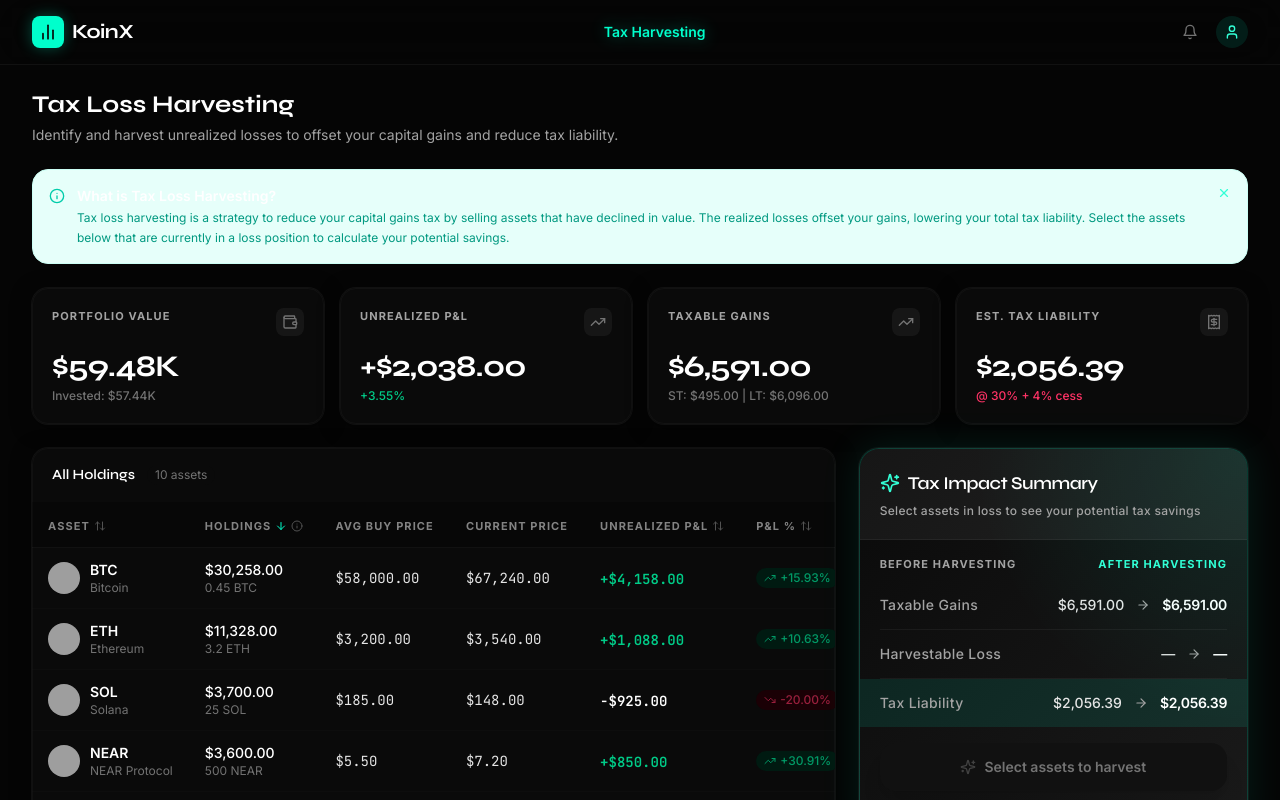
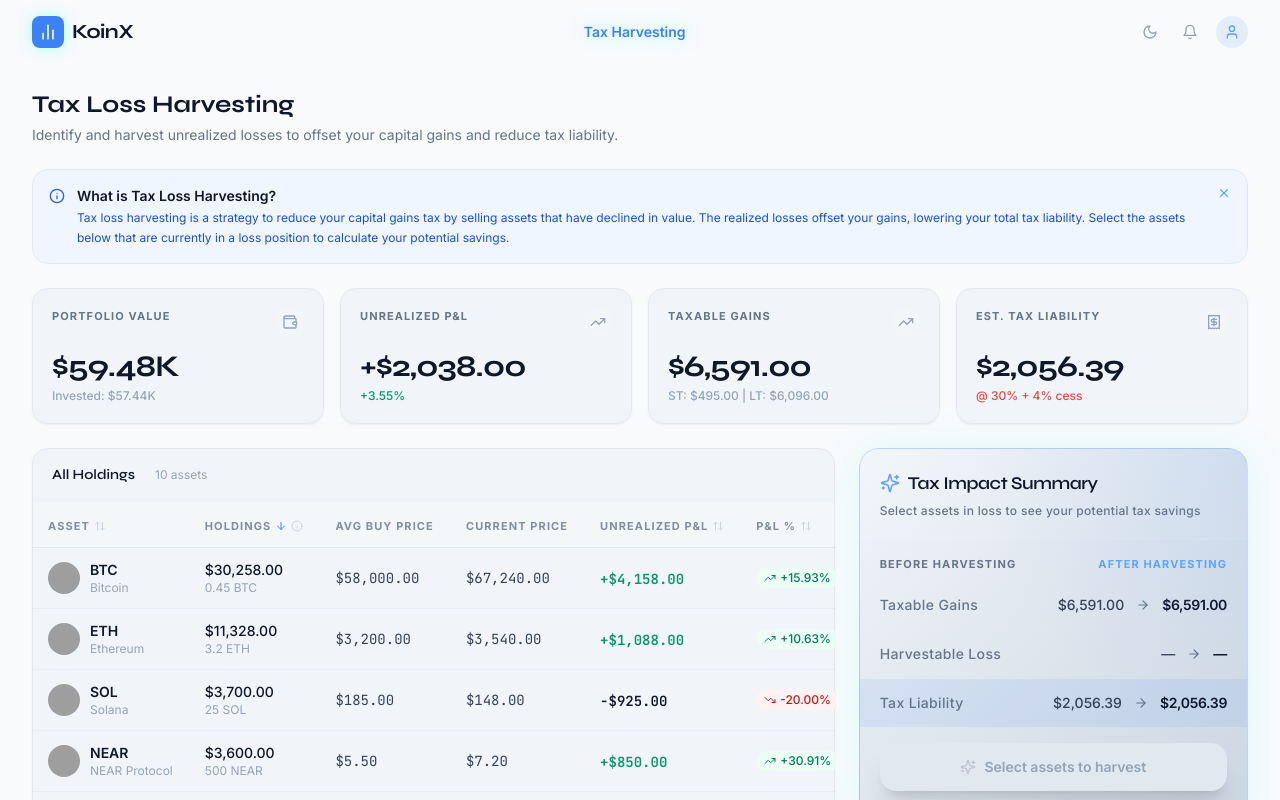
Before and after one commit to mmaroof487/KoinX-TLH, a Next.js app: page / in a window 1280 px wide. Shown: the top 800 px of the page. Built offline with nearby package versions, Linux system fonts and the light colour scheme; grey boxes are pictures that could not be loaded.

Commit message:
feat: implement next-themes toggle and framer-motion animations to fulfill assignment standout requirements

```diff
--- a/app/globals.css
+++ b/app/globals.css
@@ -1,12 +1,94 @@
-
 @tailwind base;
 @tailwind components;
 @tailwind utilities;
 
-:root {
-}
+@layer base {
+  :root {
+    --brand-50: 239 246 255;
+    --brand-100: 219 234 254;
+    --brand-200: 191 219 254;
+    --brand-300: 147 197 253;
+    --brand-400: 96 165 250;
+    --brand-500: 59 130 246;
+    --brand-600: 37 99 235;
+    --brand-700: 29 78 216;
 
-@layer base {
+    --surface-0: 255 255 255;
+    --surface-50: 248 250 252;
+    --surface-100: 241 245 249;
+    --surface-200: 226 232 240;
+    --surface-300: 203 213 225;
+
+    --ink-900: 15 23 42;
+    --ink-700: 51 65 85;
+    --ink-500: 100 116 139;
+    --ink-400: 148 163 184;
+    --ink-300: 203 213 225;
+
+    --gain-50: 236 253 245;
+    --gain-100: 209 250 229;
+    --gain-500: 16 185 129;
+    --gain-600: 5 150 105;
+    --gain-700: 4 120 87;
+
+    --loss-50: 254 242 242;
+    --loss-100: 254 226 226;
+    --loss-500: 239 68 68;
+    --loss-600: 220 38 38;
+    --loss-700: 185 28 28;
+
+    --shadow-card: 0 1px 3px 0 rgb(0 0 0 / 0.05), 0 1px 2px -1px rgb(0 0 0 / 0.05);
+    --shadow-card-hover: 0 10px 40px -10px rgb(0 0 0 / 0.12), 0 4px 6px -4px rgb(0 0 0 / 0.05);
+    --shadow-button-glow: none;
+    --shadow-modal: 0 20px 25px -5px rgb(0 0 0 / 0.1), 0 8px 10px -6px rgb(0 0 0 / 0.1);
+
+    --card-border: 1px solid rgba(0, 0, 0, 0.05);
+    --body-bg-image: none;
+  }
+
+  .dark {
+    --brand-50: 230 255 250;
+    --brand-100: 204 255 245;
+    --brand-200: 153 255 235;
+    --brand-300: 102 255 224;
+    --brand-400: 51 255 214;
+    --brand-500: 0 255 204;
+    --brand-600: 0 204 170;
+    --brand-700: 0 153 128;
+
+    --surface-0: 0 0 0;
+    --surface-50: 5 5 5;
+    --surface-100: 10 10 10;
+    --surface-200: 17 17 17;
+    --surface-300: 26 26 26;
+
+    --ink-900: 255 255 255;
+    --ink-700: 229 229 229;
+    --ink-500: 163 163 163;
+    --ink-400: 115 115 115;
+    --ink-300: 82 82 82;
+
+    --gain-50: 0 26 17;
+    --gain-100: 0 51 34;
+    --gain-500: 0 255 170;
+    --gain-600: 0 204 136;
+    --gain-700: 0 153 102;
+
+    --loss-50: 26 0 5;
+    --loss-100: 51 0 10;
+    --loss-500: 255 51 102;
+    --loss-600: 204 41 82;
+    --loss-700: 153 31 61;
+
+    --shadow-card: 0 0 0 1px rgb(255 255 255 / 0.05), 0 4px 20px rgb(0 0 0 / 0.5);
+    --shadow-card-hover: 0 0 0 1px rgb(0 255 204 / 0.2), 0 8px 30px rgb(0 0 0 / 0.8);
+    --shadow-button-glow: 0 0 20px rgba(0, 255, 204, 0.4);
+    --shadow-modal: 0 0 0 1px rgb(255 255 255 / 0.1), 0 20px 60px rgb(0 0 0 / 0.8);
+
+    --card-border: 1px solid rgba(255, 255, 255, 0.03);
+    --body-bg-image: radial-gradient(circle at 50% -20%, rgba(0, 255, 204, 0.03) 0%, transparent 50%);
+  }
+
   * {
     box-sizing: border-box;
   }
@@ -18,16 +100,16 @@
   }
 
   body {
-    @apply bg-surface-50 text-ink-900 font-sans;
+    @apply bg-surface-50 text-ink-900 font-sans transition-colors duration-300;
     font-size: 14px;
     line-height: 1.5;
-    background-image: radial-gradient(circle at 50% -20%, rgba(0, 255, 204, 0.03) 0%, transparent 50%);
+    background-image: var(--body-bg-image);
   }
 }
 
 @layer components {
   .card {
-    @apply bg-surface-100 rounded-2xl shadow-card relative overflow-hidden;
+    @apply bg-surface-100 rounded-2xl shadow-card relative overflow-hidden transition-all duration-300;
   }
 
   .card::before {
@@ -35,34 +117,32 @@
     position: absolute;
     inset: 0;
     pointer-events: none;
-    border: 1px solid rgba(255, 255, 255, 0.03);
+    border: var(--card-border);
     border-radius: inherit;
   }
 
   .card-hover {
-    @apply transition-all duration-300 hover:shadow-card-hover hover:-translate-y-1;
+    @apply hover:shadow-card-hover hover:-translate-y-1;
   }
 
   .badge-gain {
-    @apply inline-flex items-center gap-1 px-2 py-0.5 rounded-full text-xs font-medium bg-gain-50 text-gain-700;
+    @apply inline-flex items-center gap-1 px-2 py-0.5 rounded-full text-xs font-medium bg-gain-50 text-gain-700 border border-gain-500/20;
   }
 
   .badge-loss {
-    @apply inline-flex items-center gap-1 px-2 py-0.5 rounded-full text-xs font-medium bg-loss-50 text-loss-700;
+    @apply inline-flex items-center gap-1 px-2 py-0.5 rounded-full text-xs font-medium bg-loss-50 text-loss-700 border border-loss-500/20;
   }
 
   .badge-neutral {
-    @apply inline-flex items-center gap-1 px-2 py-0.5 rounded-full text-xs font-medium bg-surface-100 text-ink-500;
+    @apply inline-flex items-center gap-1 px-2 py-0.5 rounded-full text-xs font-medium bg-surface-100 text-ink-500 border border-ink-500/20;
   }
 }
 
-/* Scrollbar */
 ::-webkit-scrollbar { width: 6px; height: 6px; }
 ::-webkit-scrollbar-track { @apply bg-surface-100; }
 ::-webkit-scrollbar-thumb { @apply bg-ink-300 rounded-full; }
 ::-webkit-scrollbar-thumb:hover { @apply bg-ink-400; }
 
-/* Table scroll on mobile */
 .table-scroll {
   overflow-x: auto;
   -webkit-overflow-scrolling: touch;
--- a/app/layout.tsx
+++ b/app/layout.tsx
@@ -2,6 +2,7 @@
 import type { Metadata } from "next";
 import { Inter, Syne, JetBrains_Mono } from "next/font/google";
 import { Providers } from "./providers";
+import { ThemeProvider } from "@/components/providers/ThemeProvider";
 import "./globals.css";
 
 const inter = Inter({
@@ -31,8 +32,10 @@ export const metadata: Metadata = {
 export default function RootLayout({ children }: { children: React.ReactNode }) {
   return (
     <html lang="en" className={`${inter.variable} ${syne.variable} ${jetbrains.variable}`}>
-      <body>
-        <Providers>{children}</Providers>
+      <body suppressHydrationWarning>
+        <ThemeProvider attribute="class" defaultTheme="system" enableSystem disableTransitionOnChange>
+          <Providers>{children}</Providers>
+        </ThemeProvider>
       </body>
     </html>
   );
--- a/components/dashboard/HoldingsTable.tsx
+++ b/components/dashboard/HoldingsTable.tsx
@@ -3,6 +3,7 @@
 import { useState, useMemo } from "react";
 import Image from "next/image";
 import { ArrowUpDown, ArrowUp, ArrowDown, Info } from "lucide-react";
+import { motion, AnimatePresence } from "framer-motion";
 import { fmt, pnlColor, cn } from "@/utils/format";
 import { Tooltip } from "@/components/ui/Tooltip";
 import { PnLBadge } from "@/components/ui/PnLBadge";
@@ -149,7 +150,8 @@ export function HoldingsTable({
               <ColHeader label="P&L %" sortK="unrealizedPnLPct" />
             </tr>
           </thead>
-          <tbody>
+          <motion.tbody layout>
+            <AnimatePresence>
             {loading
               ? Array.from({ length: 5 }).map((_, i) => <SkeletonRow key={i} />)
               : sorted.length === 0
@@ -160,12 +162,17 @@ export function HoldingsTable({
                   </td>
                 </tr>
               )
-              : sorted.map((asset) => {
+              : sorted.map((asset, i) => {
                 const isSelected = selectedIds.has(asset.id);
                 const isLoss = asset.status === "loss";
 
                 return (
-                  <tr
+                  <motion.tr
+                    layout
+                    initial={{ opacity: 0, y: 10 }}
+                    animate={{ opacity: 1, y: 0 }}
+                    exit={{ opacity: 0 }}
+                    transition={{ delay: i * 0.03, duration: 0.2 }}
                     key={asset.id}
                     role={highlightLosses && isLoss ? "button" : "row"}
                     tabIndex={highlightLosses && isLoss ? 0 : undefined}
@@ -223,11 +230,12 @@ export function HoldingsTable({
                     <td className="px-4 py-3">
                       <PnLBadge value={asset.unrealizedPnL} pct={asset.unrealizedPnLPct} />
                     </td>
-                  </tr>
+                  </motion.tr>
                 );
               })
             }
-          </tbody>
+            </AnimatePresence>
+          </motion.tbody>
         </table>
       </div>
     </div>
--- a/components/harvesting/HarvestingPanel.tsx
+++ b/components/harvesting/HarvestingPanel.tsx
@@ -2,6 +2,7 @@
 "use client";
 import { useMemo } from "react";
 import { ArrowRight, Sparkles, CheckCircle2, AlertCircle } from "lucide-react";
+import { motion, AnimatePresence } from "framer-motion";
 import { fmt, cn } from "@/utils/format";
 import { Skeleton } from "@/components/ui/Skeleton";
 import { Button } from "@/components/ui/Button";
@@ -33,14 +34,18 @@ function CompareRow({ label, before, after, positive, highlight }: CompareRowPro
       <div className="flex items-center gap-3">
         <span className="text-sm font-medium text-ink-700">{before}</span>
         <ArrowRight className="w-3.5 h-3.5 text-ink-500 flex-shrink-0" />
-        <span className={cn(
+        <motion.span
+          key={after}
+          initial={{ opacity: 0, y: -10 }}
+          animate={{ opacity: 1, y: 0 }}
+          className={cn(
             "text-sm font-semibold tracking-tight",
             positive === true && "text-gain-400",
             positive === false && "text-loss-400",
-          positive === undefined && "text-white"
+            positive === undefined && "text-ink-900"
           )}>
           {after}
-        </span>
+        </motion.span>
       </div>
     </div>
   );
@@ -105,8 +110,16 @@ export function HarvestingPanel({ summary, harvestingResult, selectedCount, load
         </div>
 
         {/* Savings highlight */}
+        <AnimatePresence mode="popLayout">
           {hasSavings && selectedCount > 0 ? (
-          <div className="mb-6 p-4 rounded-xl bg-gain-500/10 border border-gain-500/20 relative overflow-hidden group">
+            <motion.div
+              key="savings"
+              initial={{ opacity: 0, height: 0, scale: 0.95 }}
+              animate={{ opacity: 1, height: "auto", scale: 1 }}
+              exit={{ opacity: 0, height: 0, scale: 0.95 }}
+              transition={{ type: "spring", bounce: 0, duration: 0.4 }}
+              className="mb-6 p-4 rounded-xl bg-gain-500/10 border border-gain-500/20 relative overflow-hidden group"
+            >
             <div className="absolute inset-0 bg-gradient-to-r from-gain-500/0 via-gain-500/10 to-gain-500/0 translate-x-[-100%] group-hover:translate-x-[100%] transition-transform duration-1000" />
             <div className="flex items-start gap-3 relative">
               <CheckCircle2 className="w-5 h-5 text-gain-400 flex-shrink-0 mt-0.5" />
@@ -119,17 +132,25 @@ export function HarvestingPanel({ summary, harvestingResult, selectedCount, load
                 </p>
               </div>
             </div>
-          </div>
+            </motion.div>
           ) : selectedCount > 0 && !hasSavings ? (
-          <div className="mb-6 p-4 rounded-xl bg-white/5 border border-white/10">
+            <motion.div
+              key="no-savings"
+              initial={{ opacity: 0, height: 0, scale: 0.95 }}
+              animate={{ opacity: 1, height: "auto", scale: 1 }}
+              exit={{ opacity: 0, height: 0, scale: 0.95 }}
+              transition={{ type: "spring", bounce: 0, duration: 0.4 }}
+              className="mb-6 p-4 rounded-xl bg-white/5 border border-white/10"
+            >
             <div className="flex items-start gap-3">
               <AlertCircle className="w-5 h-5 text-ink-400 flex-shrink-0 mt-0.5" />
               <p className="text-xs text-ink-400 font-medium leading-relaxed">
                 Selected assets don't reduce your current tax liability. Try selecting different assets.
               </p>
             </div>
-          </div>
+            </motion.div>
           ) : null}
+        </AnimatePresence>
 
         {/* CTA */}
         <Button
--- /dev/null
+++ b/components/providers/ThemeProvider.tsx
@@ -0,0 +1,8 @@
+"use client";
+
+import { ThemeProvider as NextThemesProvider } from "next-themes";
+import type { ThemeProviderProps } from "next-themes/dist/types";
+
+export function ThemeProvider({ children, ...props }: ThemeProviderProps) {
+  return <NextThemesProvider {...props}>{children}</NextThemesProvider>;
+}
--- a/components/shared/Navbar.tsx
+++ b/components/shared/Navbar.tsx
@@ -1,12 +1,19 @@
 // components/shared/Navbar.tsx
 "use client";
 import Link from "next/link";
-import { BarChart2, Bell, User, Menu, X } from "lucide-react";
+import { BarChart2, Bell, User, Menu, X, Sun, Moon } from "lucide-react";
 import * as Dialog from "@radix-ui/react-dialog";
-import { useState } from "react";
+import { useState, useEffect } from "react";
+import { useTheme } from "next-themes";
 
 export function Navbar() {
   const [open, setOpen] = useState(false);
+  const [mounted, setMounted] = useState(false);
+  const { theme, setTheme } = useTheme();
+
+  useEffect(() => {
+    setMounted(true);
+  }, []);
 
   return (
     <header className="sticky top-0 z-50 bg-surface-50/80 backdrop-blur-xl border-b border-white/5">
@@ -31,6 +38,15 @@ export function Navbar() {
 
           {/* Actions & Mobile Menu Toggle */}
           <div className="flex items-center gap-3">
+            {mounted && (
+              <button
+                onClick={() => setTheme(theme === "dark" ? "light" : "dark")}
+                aria-label="Toggle theme"
+                className="p-1.5 rounded-lg text-ink-400 hover:text-ink-700 hover:bg-surface-100 transition-colors focus-visible:outline-none focus-visible:ring-2 focus-visible:ring-brand-500"
+              >
+                {theme === "dark" ? <Sun className="w-4 h-4" /> : <Moon className="w-4 h-4" />}
+              </button>
+            )}
             <button aria-label="Notifications" className="p-1.5 rounded-lg text-ink-400 hover:text-ink-700 hover:bg-surface-100 transition-colors focus-visible:outline-none focus-visible:ring-2 focus-visible:ring-brand-500">
               <Bell className="w-4 h-4" />
             </button>
--- a/package.json
+++ b/package.json
@@ -13,8 +13,10 @@
     "@radix-ui/react-dialog": "^1.1.1",
     "@radix-ui/react-tooltip": "^1.1.2",
     "clsx": "^2.1.1",
+    "framer-motion": "^12.40.0",
     "lucide-react": "^0.400.0",
     "next": "14.2.5",
+    "next-themes": "^0.4.6",
     "react": "^18.3.1",
     "react-dom": "^18.3.1",
     "recharts": "^2.12.7",
--- a/tailwind.config.ts
+++ b/tailwind.config.ts
@@ -1,6 +1,7 @@
 import type { Config } from "tailwindcss";
 
 const config: Config = {
+  darkMode: "class",
   content: [
     "./components/**/*.{js,ts,jsx,tsx,mdx}",
     "./app/**/*.{js,ts,jsx,tsx,mdx}",
@@ -14,49 +15,49 @@ const config: Config = {
       },
       colors: {
         brand: {
-          50: "#e6fffa",
-          100: "#ccfff5",
-          200: "#99ffeb",
-          300: "#66ffe0",
-          400: "#33ffd6",
-          500: "#00ffcc",
-          600: "#00ccaa",
-          700: "#009980",
+          50: "rgb(var(--brand-50) / <alpha-value>)",
+          100: "rgb(var(--brand-100) / <alpha-value>)",
+          200: "rgb(var(--brand-200) / <alpha-value>)",
+          300: "rgb(var(--brand-300) / <alpha-value>)",
+          400: "rgb(var(--brand-400) / <alpha-value>)",
+          500: "rgb(var(--brand-500) / <alpha-value>)",
+          600: "rgb(var(--brand-600) / <alpha-value>)",
+          700: "rgb(var(--brand-700) / <alpha-value>)",
         },
         surface: {
-          0: "#000000",
-          50: "#050505",
-          100: "#0a0a0a",
-          200: "#111111",
-          300: "#1a1a1a",
+          0: "rgb(var(--surface-0) / <alpha-value>)",
+          50: "rgb(var(--surface-50) / <alpha-value>)",
+          100: "rgb(var(--surface-100) / <alpha-value>)",
+          200: "rgb(var(--surface-200) / <alpha-value>)",
+          300: "rgb(var(--surface-300) / <alpha-value>)",
         },
         ink: {
-          900: "#ffffff",
-          700: "#e5e5e5",
-          500: "#a3a3a3",
-          400: "#737373",
-          300: "#525252",
+          900: "rgb(var(--ink-900) / <alpha-value>)",
+          700: "rgb(var(--ink-700) / <alpha-value>)",
+          500: "rgb(var(--ink-500) / <alpha-value>)",
+          400: "rgb(var(--ink-400) / <alpha-value>)",
+          300: "rgb(var(--ink-300) / <alpha-value>)",
         },
         gain: {
-          50: "#001a11",
-          100: "#003322",
-          500: "#00ffaa",
-          600: "#00cc88",
-          700: "#009966",
+          50: "rgb(var(--gain-50) / <alpha-value>)",
+          100: "rgb(var(--gain-100) / <alpha-value>)",
+          500: "rgb(var(--gain-500) / <alpha-value>)",
+          600: "rgb(var(--gain-600) / <alpha-value>)",
+          700: "rgb(var(--gain-700) / <alpha-value>)",
         },
         loss: {
-          50: "#1a0005",
-          100: "#33000a",
-          500: "#ff3366",
-          600: "#cc2952",
-          700: "#991f3d",
+          50: "rgb(var(--loss-50) / <alpha-value>)",
+          100: "rgb(var(--loss-100) / <alpha-value>)",
+          500: "rgb(var(--loss-500) / <alpha-value>)",
+          600: "rgb(var(--loss-600) / <alpha-value>)",
+          700: "rgb(var(--loss-700) / <alpha-value>)",
         },
       },
       boxShadow: {
-        card: "0 0 0 1px rgb(255 255 255 / 0.05), 0 4px 20px rgb(0 0 0 / 0.5)",
-        "card-hover": "0 0 0 1px rgb(0 255 204 / 0.2), 0 8px 30px rgb(0 0 0 / 0.8)",
-        modal: "0 0 0 1px rgb(255 255 255 / 0.1), 0 20px 60px rgb(0 0 0 / 0.8)",
-        "button-glow": "0 0 20px rgba(0, 255, 204, 0.4)",
+        card: "var(--shadow-card)",
+        "card-hover": "var(--shadow-card-hover)",
+        modal: "var(--shadow-modal)",
+        "button-glow": "var(--shadow-button-glow)",
       },
       borderRadius: {
         "2xl": "1rem",
```
Also changed, not shown: 1 other file (tests, documents, lock files or other folders). Lines whose indentation alone changed are shown as unchanged.
